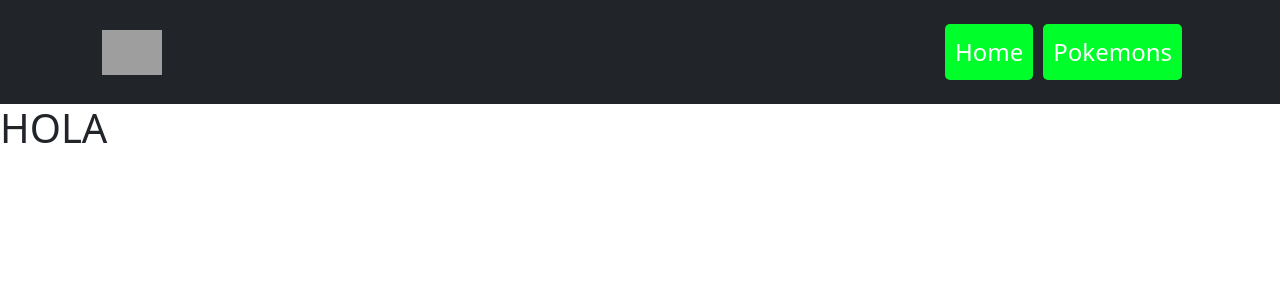
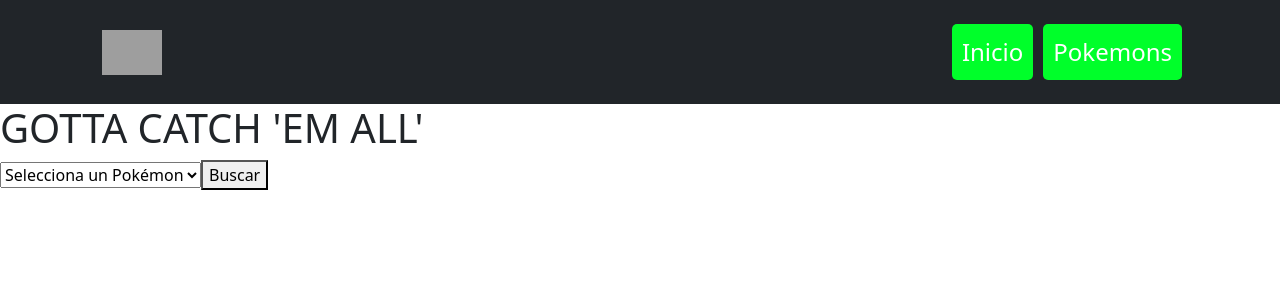
Before and after one commit to SamirCasis/DesafioReact2-Router2, a React (Vite) app: page / in a window 1280 px wide. Shown: the top 300 px of the page. Built offline with nearby package versions, Linux system fonts and the light colour scheme; no server answers; grey boxes are pictures that could not be loaded.

Commit message:
error con NF

```diff
--- a/src/App.jsx
+++ b/src/App.jsx
@@ -9,8 +9,8 @@ const App = () => {
     <>
       <Navigation />
       <Routes>
-        <Route path='/' element={<Home />} />
-        <Route path='/pokemons/:name' element={<PokeView />} />
+        <Route path='/' element={<PokeView />} />
+        <Route path='/pokemons/:name' element={<Home />} />
         <Route path='*' element={<NotFound />} />
       </Routes>
     </>
--- a/src/components/Navigation.jsx
+++ b/src/components/Navigation.jsx
@@ -11,7 +11,7 @@ const Navigation = () => {
     <Container>
       <Link className='bHomeImg' to='/home'> <img className='imgHome' src='https://upload.wikimedia.org/wikipedia/commons/5/51/Pokebola-pokeball-png-0.png' alt=''/> </Link>
       <Nav className='navButtons ms-auto m-3'>
-        <NavLink className={setActiveClass} to='/home'> Home </NavLink>
+        <NavLink className={setActiveClass} to='/home'> Inicio </NavLink>
         <NavLink className={setActiveClass} to='/PokeView'> Pokemons </NavLink>
       </Nav>
     </Container>
--- a/src/components/PokeSelect.jsx
+++ b/src/components/PokeSelect.jsx
@@ -1,23 +1,26 @@
-import React, { useState } from "react"
-import { useNavigate } from "react-router-dom"
+import React, { useState } from 'react';
+import { useNavigate } from 'react-router-dom';
 
 const PokeSelect = () => {
-  const [name, setName] = useState("")
-  const navigate = useNavigate()
+  const [name, setName] = useState('');
+  const navigate = useNavigate();
 
   const irAPokemon = () => {
-    navigate(`/pokemons/${name}`)
+    navigate(`/pokemons/${name}`);
   }
 
   return (
     <section className="seleccionador">
-      <h1> CATCH EM'LL </h1>
+      <h1>GOTTA CATCH 'EM ALL'</h1>
       <select name="selecciona" id={name} onChange={({ target }) => setName(target.value)}>
-        {}
+        <option value="">Selecciona un Pokémon</option>
+        <option value="bulbasaur">Bulbasaur</option>
+        <option value="charmander">Charmander</option>
+        <option value="squirtle">Squirtle</option>
       </select>
-      <button onClick={irAPokemon}> Buscar </button>
+      <button onClick={irAPokemon}>Buscar</button>
     </section>
-  )
+  );
 }
 
-export default PokeSelect
+export default PokeSelect;
--- a/src/context/ContextData.jsx
+++ b/src/context/DataContext.jsx
@@ -1,4 +1,4 @@
-import React, { createContext, useEffect, useState } from "react";
+import React, { createContext, useEffect, useState } from 'react';
 
 export const PokeContext = createContext();
 
--- a/src/index.css
+++ b/src/index.css
@@ -26,3 +26,14 @@ font-size: x-large;
 .bHomeImg {
 background: none;
 }
+
+main {
+  display: flex;
+  flex-direction: column;
+  align-items: center;
+  margin-top: 50px;
+}
+
+.imgLogo {
+  width: 400px;
+}
--- a/src/views/Home.jsx
+++ b/src/views/Home.jsx
@@ -1,7 +1,11 @@
 const Home = () => {
-    return (
-      <h1>HOLA</h1>
-    )
-  }
+  return (
+    <main>
+      <img className='imgLogo' src='https://upload.wikimedia.org/wikipedia/commons/thumb/9/98/International_Pok%C3%A9mon_logo.svg/1920px-International_Pok%C3%A9mon_logo.svg.png' alt='imagen logo oficial' />
+      <img src='https://pokemonletsgo.pokemon.com/assets/img/how-to-play/hero-img.png' alt='imagen pokemones' />
+    </main>
 
-  export default Home
+  )
+}
+
+export default Home
--- a/src/views/PokeView.jsx
+++ b/src/views/PokeView.jsx
@@ -1,10 +1,8 @@
+import PokeSelect from "../components/PokeSelect"
+
 const PokeView = () => {
     return (
-      <>
-      <div>
-        <p>PokeView</p>
-        </div>
-      </>
+  <PokeSelect />
     )
   }
 
```
Also changed, not shown: src/Main.jsx (+7 -4 lines).
